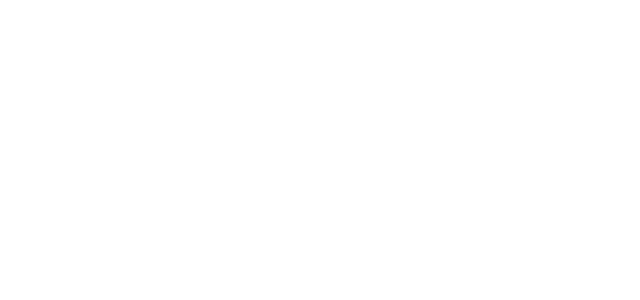
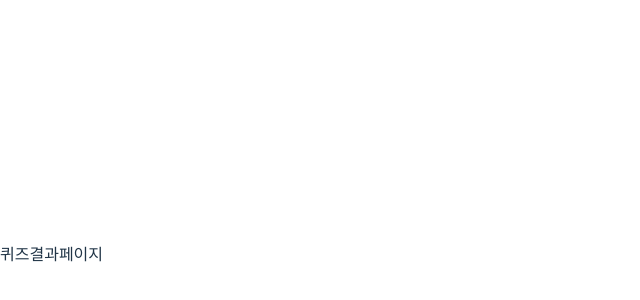
Before and after one commit to imNaNye/CJEduTech, a React (Vite) app: page /user/quizResult in a window 1280 px wide. Before the commit this address had no page. Shown: the part 146-446 px from the top of the page, without its empty margins (0-640 px from the left). Built offline with nearby package versions, Linux system fonts and the light colour scheme.

Commit message:
[add] add QuizResultPage & update route

```diff
--- a/src/App.jsx
+++ b/src/App.jsx
@@ -2,6 +2,7 @@
 import { BrowserRouter, Routes, Route } from 'react-router-dom';
 import LoginPage from './pages/UserPage/LoginPage';
 import QuizPage from './pages/UserPage/QuizPage';
+import QuizResultPage from './pages/UserPage/QuizResultPage';
 import AIDiscussionPage from './pages/UserPage/AIDiscussionPage';
 import DiscussionResultPage from './pages/UserPage/DiscussionResultPage';
 import SelectAvatarPage from './pages/UserPage/SelectAvatarPage';
@@ -16,6 +17,7 @@
       <Routes>
         <Route path="/" element={<LoginPage />} />
         <Route path="/user/quiz" element={<QuizPage />} />
+        <Route path="/user/quizResult" element={<QuizResultPage/>}/>
         <Route path="/user/aiDiscussion" element={<AIDiscussionPage />} />
         <Route path="/user/discussionResult" element={<DiscussionResultPage />} />
         <Route path="/user/selectAvatar" element={<SelectAvatarPage />} />
--- /dev/null
+++ b/src/pages/UserPage/QuizResultPage.jsx
@@ -0,0 +1,3 @@
+export default function QuizResultPage(){
+    return <div>퀴즈결과페이지</div>;
+}
```
